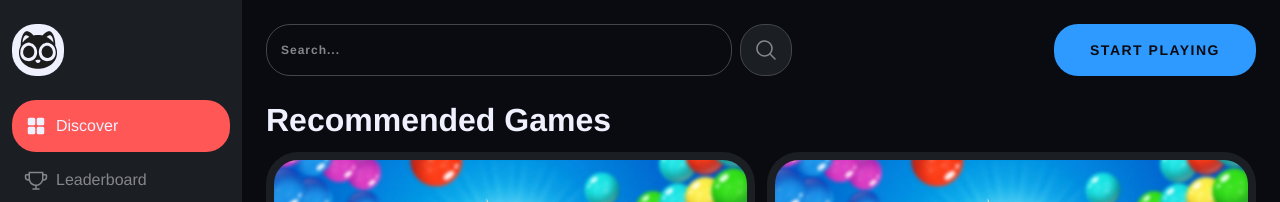
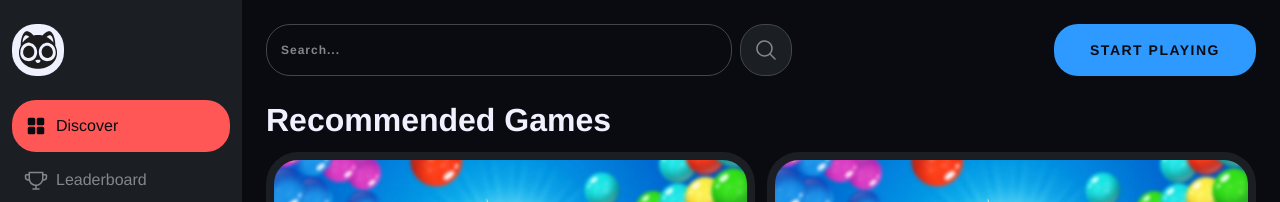
Before and after one commit to dolianich/CATME, a Next.js app: page / in a window 1280 px wide. Shown: the top 202 px of the page. Built offline with nearby package versions, Linux system fonts and the light colour scheme.

Commit message:
Updated SideBar appearence

```diff
--- a/app/components/SideBar/NavButton/NavButton.module.css
+++ b/app/components/SideBar/NavButton/NavButton.module.css
@@ -10,7 +10,7 @@
     border: none;
     background: #FF5756;
     justify-content: flex-start;
-    color: #F0F1FF;
+    color: #0A0B10;
     font-size: 16px;
     font-family: 'Helvetica Neue', sans-serif;
     font-weight: 500;
--- a/app/components/SideBar/SideBar.tsx
+++ b/app/components/SideBar/SideBar.tsx
@@ -77,7 +77,7 @@ const SideBar = () => {
             icon={button.icon}
             href={button.href}
             size={button.size}
-            color={`${button.href === currentPath ? '#F0F1FF' : '#85868B'}`}
+            color={`${button.href === currentPath ? '#0A0B10' : '#85868B'}`}
             weight={`${button.href === currentPath ? 'fill' : 'regular'}`}
             state={`${button.href === currentPath ? 'selected' : 'default'}`}
           />
```
